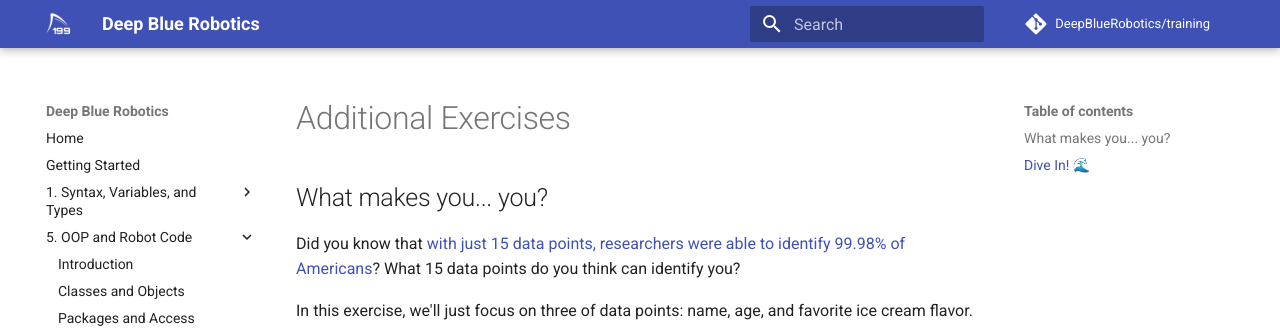
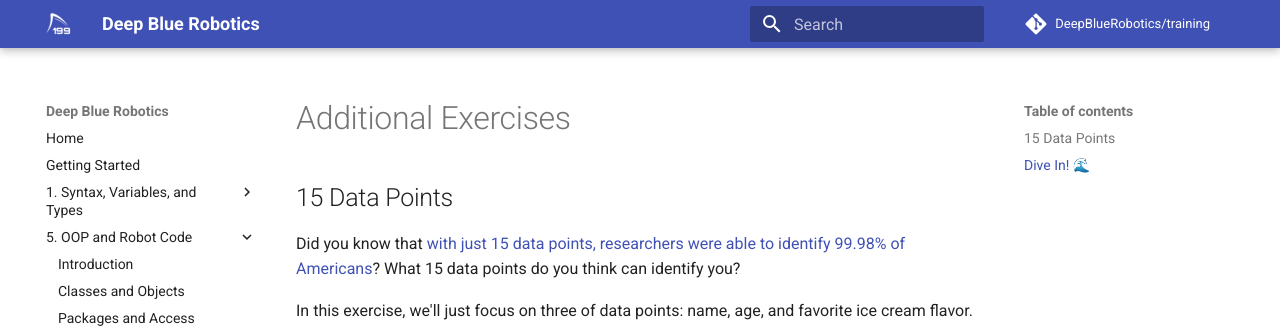
Before and after one commit to DeepBlueRobotics/training, an MkDocs documentation site: the page built from docs/week-5/exercises.md, in a window 1280 px wide and 1076 px high. Shown: the top 328 px of the window. Built offline with MkDocs 1.6.1 and Material for MkDocs 9.7.7, drawn with Linux system fonts in a browser that asks for light colours; comment, search, counter and statistics services are not loaded.

Commit message:
change the name of an exercise

```diff
--- a/docs/week-5/exercises.md
+++ b/docs/week-5/exercises.md
@@ -1,4 +1,4 @@
-## What makes you... you?
+## 15 Data Points
 Did you know that [with just 15 data points, researchers were able to identify 99.98% of Americans](https://www.reddit.com/r/privacy/comments/cjbo37/using_15_data_points_researchers_can_identify/)? What 15 data points do you think can identify you?
 
 In this exercise, we'll just focus on three of data points: name, age, and favorite ice cream flavor.
```
